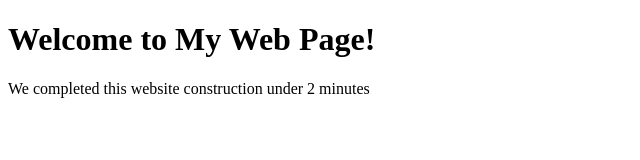
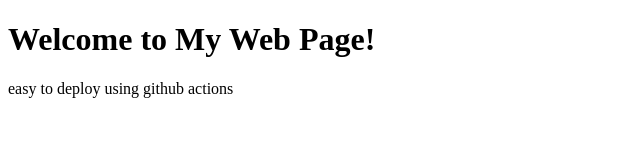
Before and after one commit to SaiRamya15/simple-webapp, a plain HTML site: page docs/index.html in a window 1280 px wide. Shown: the whole page, without its empty margins (0-640 px from the left). Drawn offline with Linux system fonts and the light colour scheme.

Commit message:
Update index.html

```diff
--- a/docs/index.html
+++ b/docs/index.html
@@ -7,6 +7,6 @@
 </head>
 <body>
     <h1>Welcome to My Web Page!</h1>
-    <p>We completed this website construction under 2 minutes</p>
+    <p>easy to deploy using github actions</p>
 </body>
 </html>
```
